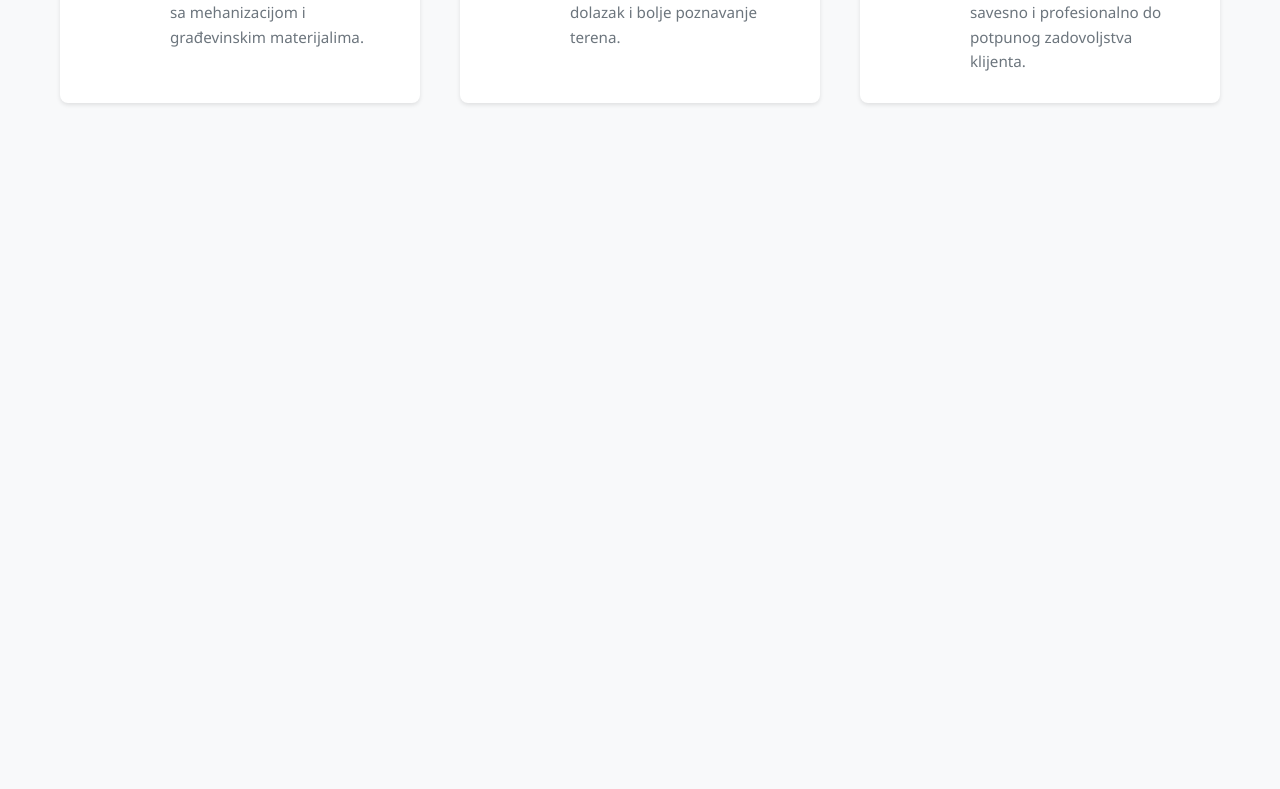
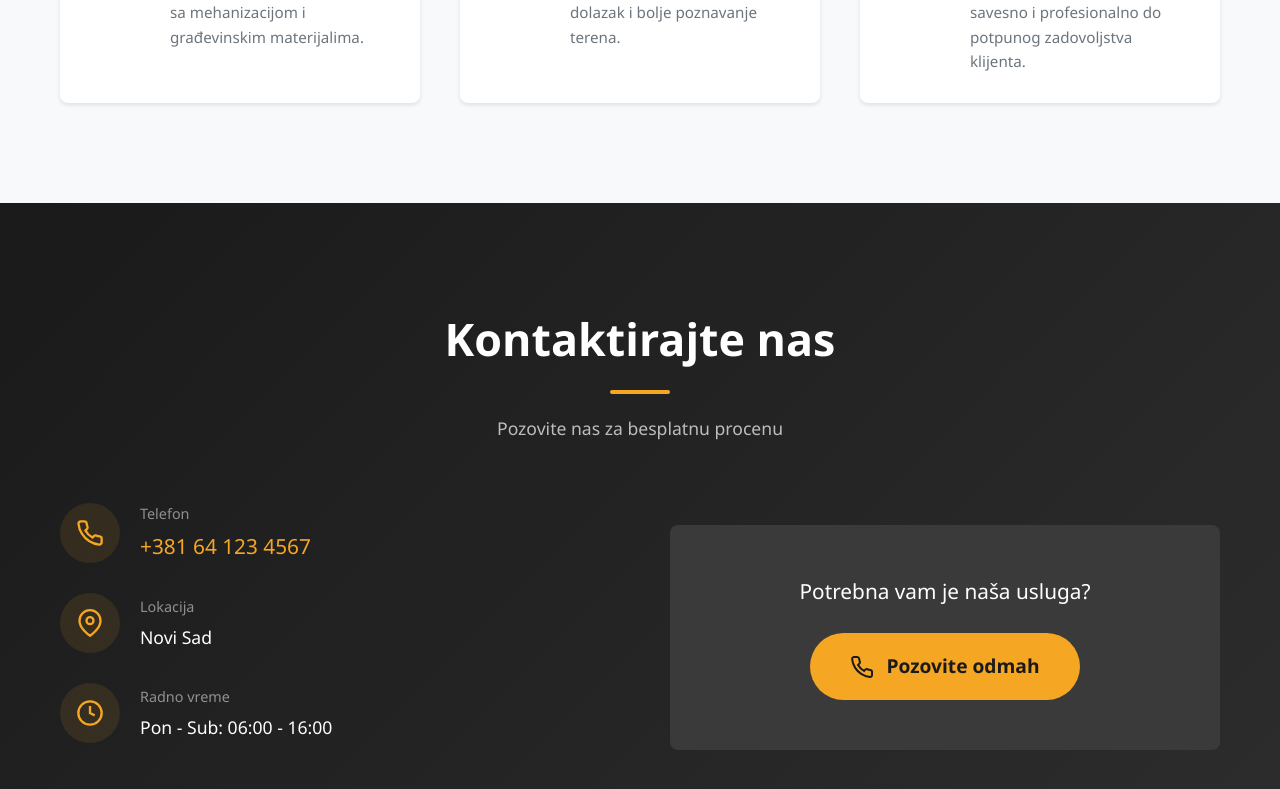
Before and after one commit to milenko997/prevoznik-site, a Next.js app: page / in a window 1280 px wide. Shown: the part 3435-4224 px from the top of the page. Before the commit the page ends 3638 px from the top, so only its background shows below. Built offline with nearby package versions, Linux system fonts and the light colour scheme.

Commit message:
Creating contact section

```diff
--- a/app/page.tsx
+++ b/app/page.tsx
@@ -4,6 +4,7 @@ import Hero from "@/components/hero";
 import About from "@/components/about";
 import Services from "@/components/services";
 import WhyUs from "@/components/whyUs";
+import Contact from "@/components/contact";
 
 export default function Home() {
   return (
@@ -14,6 +15,7 @@ export default function Home() {
         <About />
         <Services />
         <WhyUs />
+        <Contact />
       </main>
       <Footer />
     </>
--- /dev/null
+++ b/components/contact/contact.module.scss
@@ -0,0 +1,98 @@
+@use "@/styles/variables" as *;
+@use "@/styles/mixins" as *;
+
+.contact {
+    padding: 100px 0;
+    background: linear-gradient(135deg, $color-dark 0%, $color-dark-light 100%);
+}
+
+.contactContent {
+    display: grid;
+    grid-template-columns: 1fr 1fr;
+    gap: 60px;
+    align-items: center;
+}
+
+.contactItem {
+    display: flex;
+    align-items: center;
+    gap: 20px;
+    margin-bottom: 30px;
+}
+
+.contactIcon {
+    width: 60px;
+    height: 60px;
+    display: flex;
+    align-items: center;
+    justify-content: center;
+    background-color: rgba($color-accent, 0.1);
+    border-radius: 50%;
+    flex-shrink: 0;
+
+    svg {
+        width: 28px;
+        height: 28px;
+        color: $color-accent;
+    }
+}
+
+.contactLabel {
+    display: block;
+    font-size: clamp(0.85rem, 0.8vw + 0.6rem, 0.9rem);
+    color: rgba(255, 255, 255, 0.5);
+    margin-bottom: 5px;
+}
+
+.contactValue {
+    display: block;
+    font-size: clamp(1rem, 1vw + 0.8rem, 1.1rem);
+    color: $color-white;
+    font-weight: 500;
+}
+
+.phoneLink {
+    color: $color-accent;
+    font-size: clamp(1.1rem, 1vw + 0.9rem, 1.3rem);
+
+    &:hover {
+        color: $color-accent-light;
+    }
+}
+
+.contactCta {
+    text-align: center;
+    padding: 50px;
+    background-color: $color-dark-medium;
+    border-radius: $border-radius;
+}
+
+.ctaText {
+    font-size: clamp(1.1rem, 1vw + 0.9rem, 1.3rem);
+    color: $color-white;
+    margin-bottom: 25px;
+}
+
+.ctaButton {
+    display: inline-flex;
+    align-items: center;
+    gap: 12px;
+    padding: 18px 40px;
+    background-color: $color-accent;
+    color: $color-dark;
+    font-size: clamp(1rem, 1vw + 0.9rem, 1.2rem);
+    font-weight: 600;
+    border-radius: 50px;
+    transition: $transition;
+
+    svg {
+        width: 24px;
+        height: 24px;
+    }
+
+    &:hover {
+        background-color: $color-accent-light;
+        transform: scale(1.05);
+        box-shadow: 0 5px 20px rgba($color-accent, 0.3);
+    }
+}
--- /dev/null
+++ b/components/contact/contact.tsx
@@ -0,0 +1,85 @@
+import styles from './contact.module.scss';
+
+const Contact = () => {
+    return (
+        <section className={styles.contact} id="contact">
+            <div className="container">
+
+                <div className="section-header section-header-light">
+                    <h2 className="section-title">Kontaktirajte nas</h2>
+                    <div className="section-line"></div>
+                    <p className="section-subtitle">
+                        Pozovite nas za besplatnu procenu
+                    </p>
+                </div>
+
+                <div className={styles.contactContent}>
+
+                    <div className={styles.contactInfo}>
+
+                        <div className={styles.contactItem}>
+                            <div className={styles.contactIcon}>
+                                <svg viewBox="0 0 24 24" fill="none" stroke="currentColor" strokeWidth="2">
+                                    <path d="M22 16.92v3a2 2 0 0 1-2.18 2 19.79 19.79 0 0 1-8.63-3.07 19.5 19.5 0 0 1-6-6 19.79 19.79 0 0 1-3.07-8.67A2 2 0 0 1 4.11 2h3a2 2 0 0 1 2 1.72 12.84 12.84 0 0 0 .7 2.81 2 2 0 0 1-.45 2.11L8.09 9.91a16 16 0 0 0 6 6l1.27-1.27a2 2 0 0 1 2.11-.45 12.84 12.84 0 0 0 2.81.7A2 2 0 0 1 22 16.92z" />
+                                </svg>
+                            </div>
+
+                            <div className={styles.contactDetails}>
+                                <span className={styles.contactLabel}>Telefon</span>
+                                <a href="tel:+381641234567" className={`${styles.contactValue} ${styles.phoneLink}`}>
+                                    +381 64 123 4567
+                                </a>
+                            </div>
+                        </div>
+
+                        <div className={styles.contactItem}>
+                            <div className={styles.contactIcon}>
+                                <svg viewBox="0 0 24 24" fill="none" stroke="currentColor" strokeWidth="2">
+                                    <path d="M21 10c0 7-9 13-9 13s-9-6-9-13a9 9 0 0 1 18 0z"/>
+                                    <circle cx="12" cy="10" r="3"/>
+                                </svg>
+                            </div>
+
+                            <div className={styles.contactDetails}>
+                                <span className={styles.contactLabel}>Lokacija</span>
+                                <span className={styles.contactValue}>Novi Sad</span>
+                            </div>
+                        </div>
+
+                        <div className={styles.contactItem}>
+                            <div className={styles.contactIcon}>
+                                <svg viewBox="0 0 24 24" fill="none" stroke="currentColor" strokeWidth="2">
+                                    <circle cx="12" cy="12" r="10"/>
+                                    <polyline points="12 6 12 12 16 14"/>
+                                </svg>
+                            </div>
+
+                            <div className={styles.contactDetails}>
+                                <span className={styles.contactLabel}>Radno vreme</span>
+                                <span className={styles.contactValue}>Pon - Sub: 06:00 - 16:00</span>
+                            </div>
+                        </div>
+
+                    </div>
+
+                    <div className={styles.contactCta}>
+                        <p className={styles.ctaText}>
+                            Potrebna vam je naša usluga?
+                        </p>
+
+                        <a href="tel:+381641234567" className={styles.ctaButton}>
+                            <svg viewBox="0 0 24 24" fill="none" stroke="currentColor" strokeWidth="2">
+                                <path d="M22 16.92v3a2 2 0 0 1-2.18 2 19.79 19.79 0 0 1-8.63-3.07 19.5 19.5 0 0 1-6-6 19.79 19.79 0 0 1-3.07-8.67A2 2 0 0 1 4.11 2h3a2 2 0 0 1 2 1.72 12.84 12.84 0 0 0 .7 2.81 2 2 0 0 1-.45 2.11L8.09 9.91a16 16 0 0 0 6 6l1.27-1.27a2 2 0 0 1 2.11-.45 12.84 12.84 0 0 0 2.81.7A2 2 0 0 1 22 16.92z" />
+                            </svg>
+
+                            Pozovite odmah
+                        </a>
+                    </div>
+
+                </div>
+            </div>
+        </section>
+    )
+}
+
+export default Contact;
--- /dev/null
+++ b/components/contact/index.ts
@@ -0,0 +1 @@
+export { default } from './contact';
```
